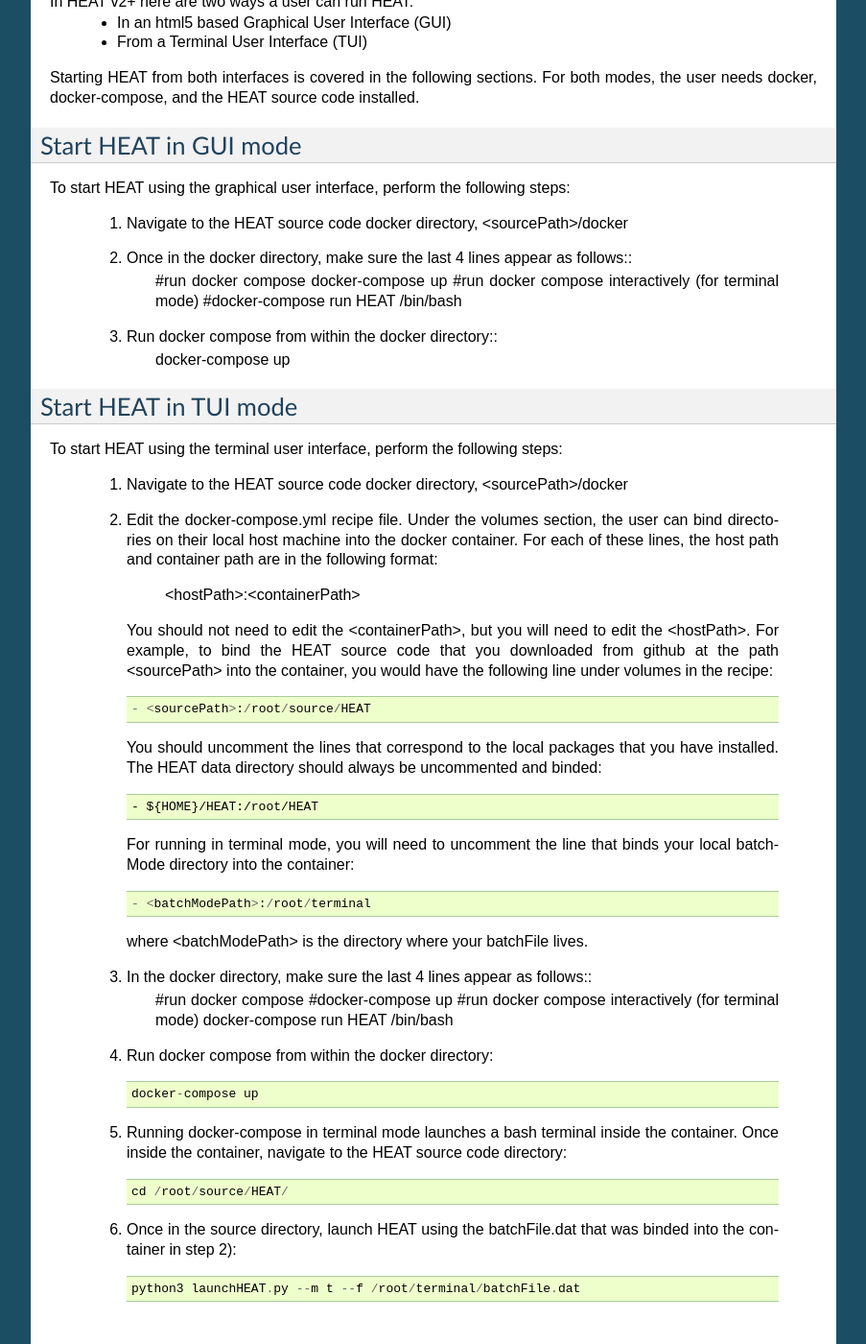
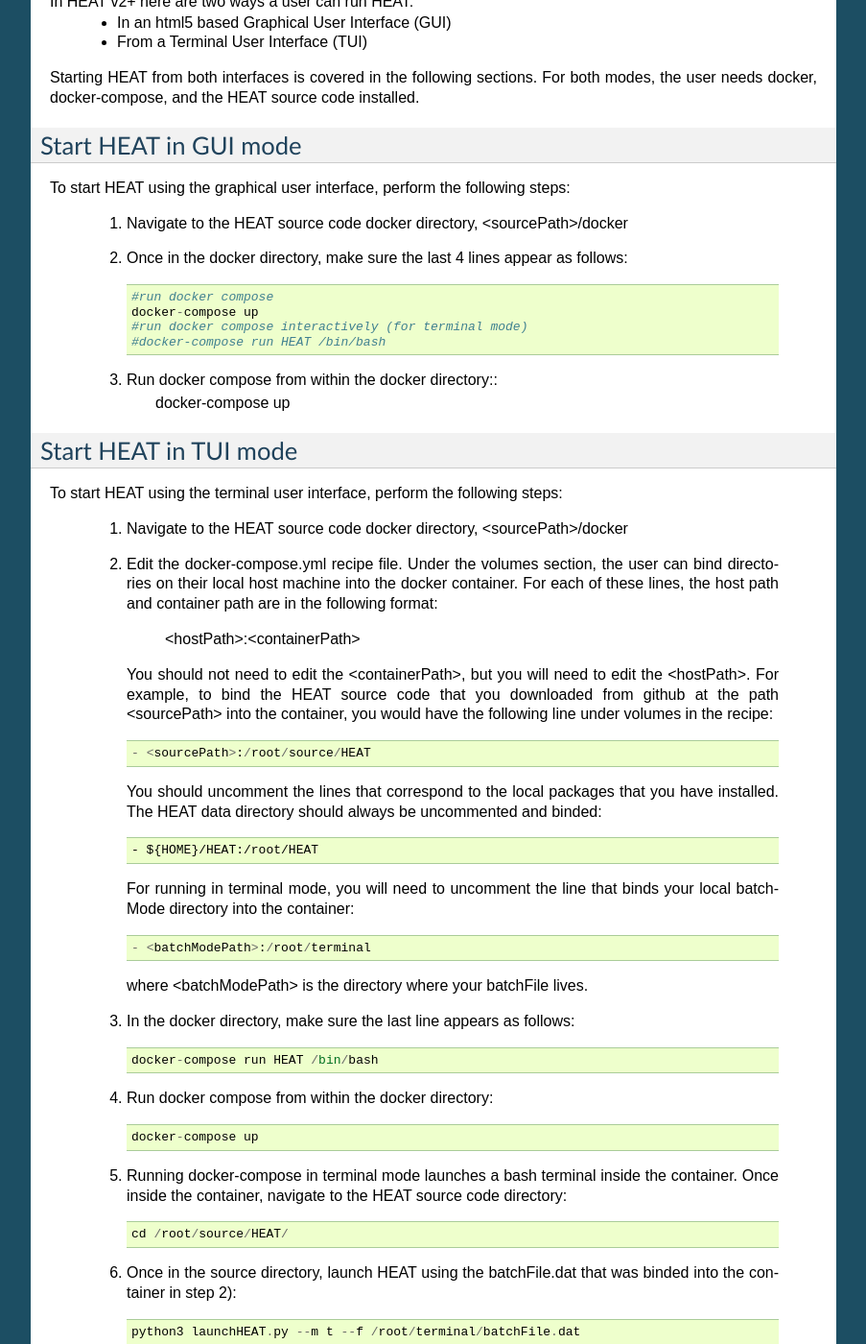
Before and after one commit to plasmapotential/HEAT, a Sphinx documentation site: the page built from docs/source/docker.rst, in a window 1280 px wide and 1400 px high, scrolled down 1048 px. Shown: the whole window at 96% size, without its empty margins (198-1101 px from the left). Built offline with Sphinx 7.4.7, drawn with Linux system fonts in a browser that asks for light colours.

Commit message:
tutorial v2

```diff
--- a/docs/source/docker.rst
+++ b/docs/source/docker.rst
@@ -64,6 +64,7 @@ To start HEAT using the graphical user interface, perform the following steps:
 
   1) Navigate to the HEAT source code docker directory, <sourcePath>/docker
   2) Once in the docker directory, make sure the last 4 lines appear as follows::
+
       #run docker compose
       docker-compose up
       #run docker compose interactively (for terminal mode)
@@ -99,10 +100,8 @@ To start HEAT using the terminal user interface, perform the following steps:
           - <batchModePath>:/root/terminal
      where <batchModePath> is the directory where your batchFile lives.
 
-  3) In the docker directory, make sure the last 4 lines appear as follows::
-      \#run docker compose
-      \#docker-compose up
-      \#run docker compose interactively (for terminal mode)
+  3) In the docker directory, make sure the last line appears as follows::
+
       docker-compose run HEAT /bin/bash
   4) Run docker compose from within the docker directory::
 
```
